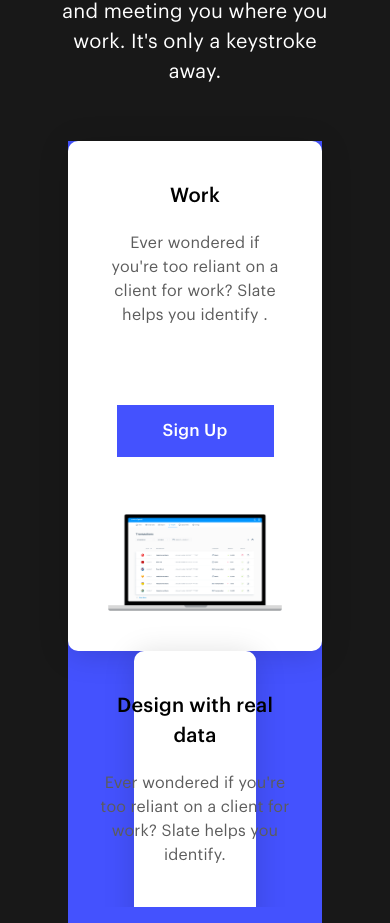
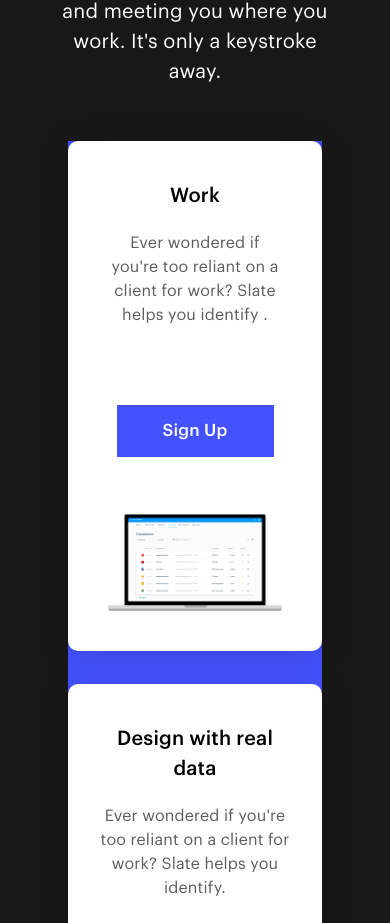
Before and after one commit to TheDa21crj/Landing-Page, a React (Create React App) app: page / in a window 390 px wide. Shown: the part 2917-3840 px from the top of the page. Built offline with nearby package versions, Linux system fonts and the light colour scheme.

Commit message:
Update Contents.css

```diff
--- a/src/Components/Css/Contents.css
+++ b/src/Components/Css/Contents.css
@@ -139,5 +139,9 @@
     }
     .ContentLefthtDiv {
         width: 100%;
+        margin-bottom: 33px;
+    }
+    .ContentRightDiv {
+        width: 100%;
     }
 }
```
